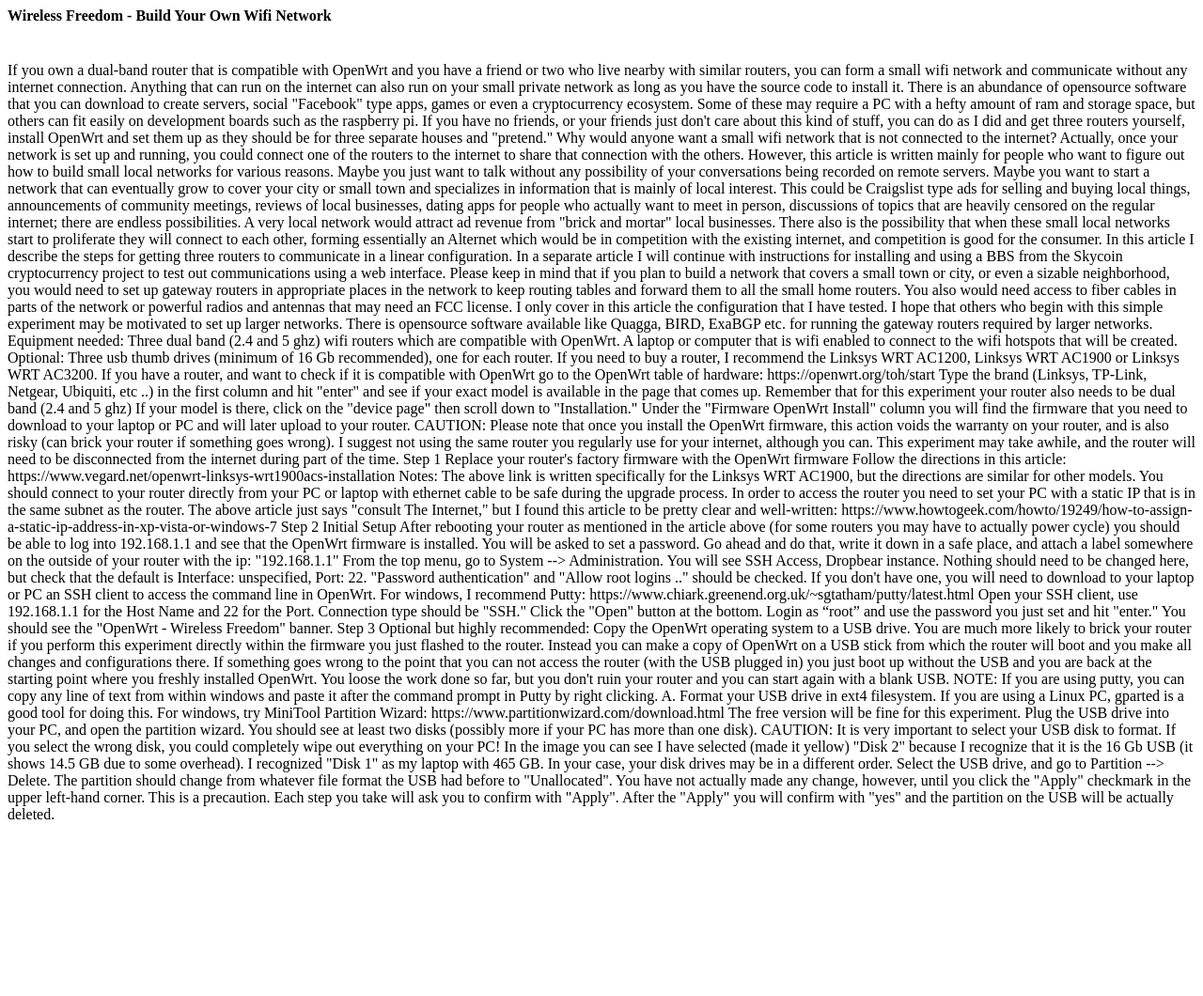
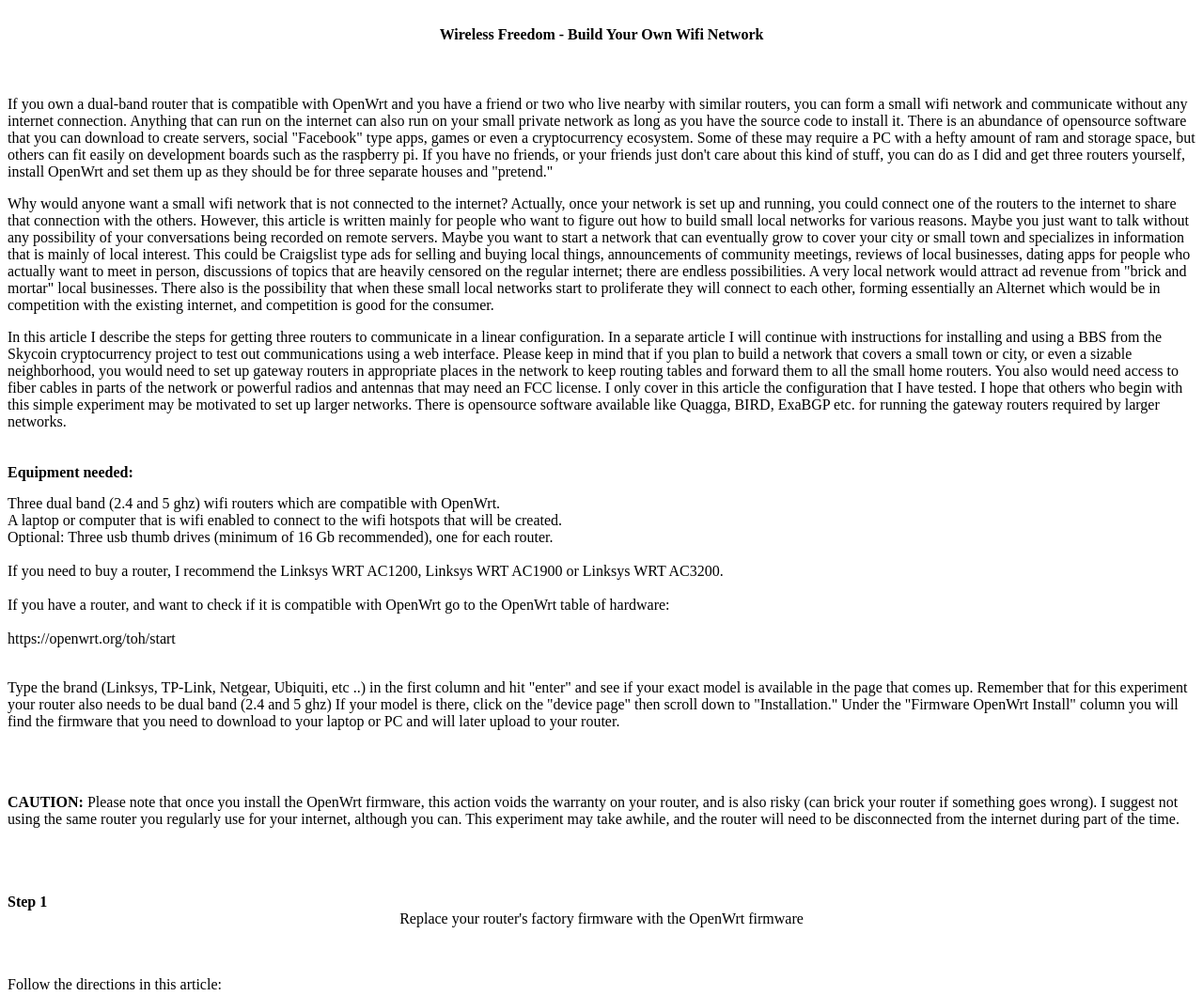
Before and after one commit to FreedomDomains/Wifi-Network, a plain HTML site: page index.html in a window 1280 px wide. Shown: the top 1060 px of the page at 94% size. Before the commit the page ends 884 px from the top, so only its background shows below. Drawn offline with Linux system fonts and the light colour scheme.

Commit message:
Update index.html

```diff
--- a/index.html
+++ b/index.html
@@ -1,60 +1,93 @@
-<html><body><div style='text-algin: center; font-weight: bold;'>Wireless Freedom  -  Build Your Own Wifi Network</div>
+<html><body>
+<div style='height: 20px;'></div>
+<div style='text-align: center; font-weight: bold;'>Wireless Freedom  -  Build Your Own Wifi Network</div>
 <div style='height: 40px;'></div>
 <div>
-     If you own a dual-band router that is compatible with OpenWrt and you have a friend or two who live nearby with similar routers, you can form a small wifi network and communicate without any internet connection.  Anything that can run on the internet can also run on your small private network as long as you have the source code to install it.  There is an abundance of opensource software that you can download to create servers, social "Facebook" type apps, games or even a cryptocurrency ecosystem. Some of these may require a PC with a hefty amount of ram and storage space, but others can fit easily on development boards such as the raspberry pi. If you have no friends, or your friends just don't care about this kind of stuff, you can do as I did and get three routers yourself, install OpenWrt and set them up as they should be for three separate houses and "pretend."
-     Why would anyone want a small wifi network that is not connected to the internet?  Actually, once your network is set up and running, you could connect one of the routers to the internet to share that connection with the others.  However, this article is written mainly for people who want to figure out how to build small local networks for various reasons.  Maybe you  just want to talk without any possibility of your conversations being recorded on remote servers.  Maybe you want to start a network that can eventually grow to cover your city or small town and specializes in information that is mainly of local interest.  This could be Craigslist type ads for selling and buying local things, announcements of community meetings, reviews of local businesses, dating apps for people who actually want to meet in person, discussions of topics that are heavily censored on the regular internet; there are endless possibilities.  A very local network would attract  ad revenue from "brick and mortar" local businesses.  There also is the possibility that when these small local networks start to proliferate they will connect to each other, forming essentially an Alternet which would be in competition with the existing internet, and competition is good for the consumer.
+<p> If you own a dual-band router that is compatible with OpenWrt and you have a friend or two who live nearby with similar routers, you can form a small wifi network and communicate
+	without any internet connection.  Anything that can run on the internet can also run on your small private network as long as you have the source code to install it.
+	There is an abundance of opensource software that you can download to create servers, social "Facebook" type apps, games or even a cryptocurrency ecosystem.
+	Some of these may require a PC with a hefty amount of ram and storage space, but others can fit easily on development boards such as the raspberry pi.
+	If you have no friends, or your friends just don't care about this kind of stuff, you can do as I did and get three routers yourself, install OpenWrt and set them
+	up as they should be for three separate houses and "pretend." </p>
+<p> Why would anyone want a small wifi network that is not connected to the internet?  Actually, once your network is set up and running, you could connect one of the routers
+	to the internet to share that connection with the others.  However, this article is written mainly for people who want to figure out how to build small local networks
+	for various reasons.  Maybe you  just want to talk without any possibility of your conversations being recorded on remote servers.  Maybe you want to start a network
+	that can eventually grow to cover your city or small town and specializes in information that is mainly of local interest.  This could be Craigslist type ads for selling
+	and buying local things, announcements of community meetings, reviews of local businesses, dating apps for people who actually want to meet in person,
+	discussions of topics that are heavily censored on the regular internet; there are endless possibilities.  A very local network would attract  ad revenue from
+	"brick and mortar" local businesses.  There also is the possibility that when these small local networks start to proliferate they will connect to each other,
+	forming essentially an Alternet which would be in competition with the existing internet, and competition is good for the consumer. </p>
 
-    In this article I describe the steps for getting three routers to communicate in a linear configuration.  In a separate article I will continue with instructions for installing and using a BBS from the Skycoin cryptocurrency project to test out communications using a web interface.  Please keep in mind that if you plan to build a network that covers a small town or city, or even a sizable neighborhood, you would need to set up gateway routers in appropriate places in the network to keep routing tables and forward them to all the small home routers.  You also would need access to fiber cables in parts of the network or powerful radios and antennas that may need an FCC license.  I only cover in this article the configuration that I have tested.  I hope that others who begin with this simple experiment may be motivated to set up larger networks. There is opensource software available like Quagga, BIRD, ExaBGP etc. for running the gateway routers required by larger networks.
+<p>    In this article I describe the steps for getting three routers to communicate in a linear configuration.  In a separate article I will continue with instructions for
+	installing and using a BBS from the Skycoin cryptocurrency project to test out communications using a web interface.  Please keep in mind that if you plan to build
+	a network that covers a small town or city, or even a sizable neighborhood, you would need to set up gateway routers in appropriate places in the network to keep
+	routing tables and forward them to all the small home routers.  You also would need access to fiber cables in parts of the network or powerful radios and antennas
+	that may need an FCC license.  I only cover in this article the configuration that I have tested.  I hope that others who begin with this simple experiment may be
+	motivated to set up larger networks. There is opensource software available like Quagga, BIRD, ExaBGP etc. for running the gateway routers required by larger networks. </p>
+<div style='height: 20px;'></div>
+<span style='font-weight: bold;'>Equipment needed:</span>
+<div style='height: 15px;'></div>
+Three dual band (2.4 and 5 ghz) wifi routers which are compatible with OpenWrt. <br>
+A laptop or computer that is wifi enabled to connect to the wifi hotspots that will be created. <br>
+Optional: Three usb thumb drives (minimum of 16 Gb recommended), one for each router.<br><br>
 
-Equipment needed:
+If you need to buy a router, I recommend the Linksys WRT AC1200,  Linksys WRT AC1900 or  Linksys WRT AC3200. <br><br>
 
-Three dual band (2.4 and 5 ghz) wifi routers which are compatible with OpenWrt.
-A laptop or computer that is wifi enabled to connect to the wifi hotspots that will be created.
-Optional: Three usb thumb drives (minimum of 16 Gb recommended), one for each router.
+If you have a router, and want to check if it is compatible with OpenWrt go to the OpenWrt table of hardware:<br><br>
 
-If you need to buy a router, I recommend the Linksys WRT AC1200,  Linksys WRT AC1900 or  Linksys WRT AC3200.
+https://openwrt.org/toh/start<br><br>
 
-If you have a router, and want to check if it is compatible with OpenWrt go to the OpenWrt table of hardware:
+<p>Type the brand (Linksys, TP-Link, Netgear, Ubiquiti, etc ..) in the first column and hit "enter" and see if your exact model is available in the page that comes up.
+Remember that for this experiment your router also needs to be dual band (2.4 and 5 ghz) If your model is there, click on the "device page" then scroll down to
+"Installation."  Under the "Firmware OpenWrt Install" column you will find the firmware that you need to download to your laptop or PC and will later upload to your router. </p>
+<br><br>
+<p><span style='font-weight: bold;'>CAUTION:</span>  Please note that once you install the OpenWrt firmware, this action voids the warranty on your router, and is also risky
+(can brick your router if something goes wrong).  I suggest not using the same router you regularly use for your internet, although you can.  This experiment may take awhile,
+	and the router will need to be disconnected from the internet during part of the time. </p>
+<br><br><br>
 
-https://openwrt.org/toh/start
-
-Type the brand (Linksys, TP-Link, Netgear, Ubiquiti, etc ..) in the first column and hit "enter" and see if your exact model is available in the page that comes up.  Remember that for this experiment your router also needs to be dual band (2.4 and 5 ghz) If your model is there, click on the "device page" then scroll down to "Installation."  Under the "Firmware OpenWrt Install" column you will find the firmware that you need to download to your laptop or PC and will later upload to your router.
-
-CAUTION:  Please note that once you install the OpenWrt firmware, this action voids the warranty on your router, and is also risky (can brick your router if something goes wrong).  I suggest not using the same router you regularly use for your internet, although you can.  This experiment may take awhile, and the router will need to be disconnected from the internet during part of the time.
+<div><span style='font-weight: bold;'>Step 1</span><div style='text-align: center;'>Replace your router's factory firmware with the OpenWrt firmware</div></div>
+<br><br>
+	<p>Follow the directions in this article:</p>
+<br><br>
+<a href='https://www.vegard.net/openwrt-linksys-wrt1900acs-installation'>vegard.net/openwrt-linksys-wrt1900acs-installation</a>
+<br><br>
+<p>Notes:  The above link is written specifically for the Linksys WRT AC1900, but the directions are similar for other models.
+You should connect to your router directly from your PC or laptop with ethernet cable to be safe during the upgrade process. In order to access the router you need to set your
+PC with a static IP that is in the same subnet as the router.  The above article just says "consult The Internet," but I found this article to be pretty clear and well-written:</p>
+<br><br>
+<a href='https://www.howtogeek.com/howto/19249/how-to-assign-a-static-ip-address-in-xp-vista-or-windows-7'>Assign a Static IP Address</a>
+<br><br><br>
 
 
-Step 1  		        Replace your router's factory firmware with the OpenWrt firmware
+ <div><span style='font-weight: bold;'>Step 2</span><div style='text-align: center;'>Initial Setup</div></div>
+<br><br>
+<p> After rebooting your router as mentioned in the article above (for some routers you may have to actually power cycle) you should be able to log into 192.168.1.1 and see
+that the OpenWrt firmware is installed.  You will be asked to set a password.  Go ahead and do that, write it down in a safe place, and attach a label somewhere on the
+	outside of your router with the ip: "192.168.1.1"</p>
+<br><br>
+ <p> From the top menu, go to System --> Administration.  You will see SSH Access, Dropbear instance.  Nothing should need to be changed here, but check that the default is
+	 Interface: unspecified, Port: 22.  "Password authentication" and "Allow root logins .." should be checked.</p>
+<br><br>
+ <p>If you don't have one, you will need to download to your laptop or PC an SSH client to access the command line in OpenWrt.  For windows, I recommend
+	 <a href='https://www.chiark.greenend.org.uk/~sgtatham/putty/latest.html'>Putty</a>.
+<br><br>
+<p>Open your SSH client, use 192.168.1.1 for the Host Name and 22 for the Port.  Connection type should be "SSH."  Click the "Open" button at the bottom.  Login as “root”
+	and use the password you just set and hit "enter."  You should see the "OpenWrt - Wireless Freedom" banner.</p><br>
+<br><br>
+<div><span style='font-weight: bold;'>Step 3</span><div style='text-align: center;'>Optional but highly recommended:  Copy the OpenWrt operating system to a USB drive.</div></div>
+<br><br>
+<p>You are much more likely to brick your router if you perform this experiment directly within the firmware you just flashed to the router.  Instead you can make a copy of
+OpenWrt on a USB stick from which the router will boot and you make all changes and configurations there.  If something goes wrong to the point that you can not access the
+router (with the USB plugged in) you just boot up without the USB and you are back at the starting point where you freshly installed OpenWrt.  You loose the work done so far,
+	but you don't ruin your router and you can start again with a blank USB.</p>
+<br><br>
+<p>NOTE: If you are using putty, you can copy any line of text from within windows and paste it after the command prompt in Putty by right clicking.</p>
+<br><br>
+<div><span style='font-weight: bold;'>  A.</span><div style='text-align: center;'>Format your USB drive in ext4 filesystem.</div></div>
+<br><br>
+<p>If you are using a Linux PC, gparted is a good tool for doing this. For windows, try <a href='https://www.partitionwizard.com/download.html'>MiniTool Partition Wizard</a>
 
-     Follow the directions in this article:
-
-https://www.vegard.net/openwrt-linksys-wrt1900acs-installation
-
-Notes:  The above link is written specifically for the Linksys WRT AC1900, but the directions are similar for other models.
-You should connect to your router directly from your PC or laptop with ethernet cable to be safe during the upgrade process. In order to access the router you need to set your PC with a static IP that is in the same subnet as the router.  The above article just says "consult The Internet," but I found this article to be pretty clear and well-written:
-
-https://www.howtogeek.com/howto/19249/how-to-assign-a-static-ip-address-in-xp-vista-or-windows-7
-
-
- Step 2  			 	      Initial Setup
-
-     After rebooting your router as mentioned in the article above (for some routers you may have to actually power cycle) you should be able to log into 192.168.1.1 and see that the OpenWrt firmware is installed.  You will be asked to set a password.  Go ahead and do that, write it down in a safe place, and attach a label somewhere on the outside of your router with the ip: "192.168.1.1"
-
-     From the top menu, go to System --> Administration.  You will see SSH Access, Dropbear instance.  Nothing should need to be changed here, but check that the default is Interface: unspecified, Port: 22.  "Password authentication" and "Allow root logins .." should be checked.
-
-     If you don't have one, you will need to download to your laptop or PC an SSH client to access the command line in OpenWrt.  For windows, I recommend Putty:  https://www.chiark.greenend.org.uk/~sgtatham/putty/latest.html
-
-Open your SSH client, use 192.168.1.1 for the Host Name and 22 for the Port.  Connection type should be "SSH."  Click the "Open" button at the bottom.  Login as “root” and use the password you just set and hit "enter."  You should see the "OpenWrt - Wireless Freedom" banner.
-
- Step 3       Optional but highly recommended:  Copy the OpenWrt operating system to a USB drive.
-
-     You are much more likely to brick your router if you perform this experiment directly within the firmware you just flashed to the router.  Instead you can make a copy of OpenWrt on a USB stick from which the router will boot and you make all changes and configurations there.  If something goes wrong to the point that you can not access the router (with the USB plugged in) you just boot up without the USB and you are back at the starting point where you freshly installed OpenWrt.  You loose the work done so far, but you don't ruin your router and you can start again with a blank USB.
-
-NOTE: If you are using putty, you can copy any line of text from within windows and paste it after the command prompt in Putty by right clicking.
-
-   A.                                                          Format your USB drive in ext4 filesystem.
-
-        If you are using a Linux PC, gparted is a good tool for doing this. For windows, try MiniTool Partition Wizard:
-   https://www.partitionwizard.com/download.html
         The free version will be fine for this experiment.  Plug the USB drive into your PC, and open the partition wizard.  You
    should see at least two disks (possibly more if your PC has more than one disk).  CAUTION:  It is very important to
    select  your USB disk to format.  If you select the wrong disk, you could completely wipe out everything on your PC!  In
@@ -64,4 +97,5 @@ NOTE: If you are using putty, you can copy any line of text from within windows
    file format the USB had before to "Unallocated".  You have not actually made any change, however, until you click the
    "Apply" checkmark in the upper left-hand corner.  This is a precaution.  Each step you take will ask you to confirm with
    "Apply".  After the "Apply" you will confirm with "yes" and the partition on the USB will be actually deleted.
+</p>
    </div></body></html>
```
